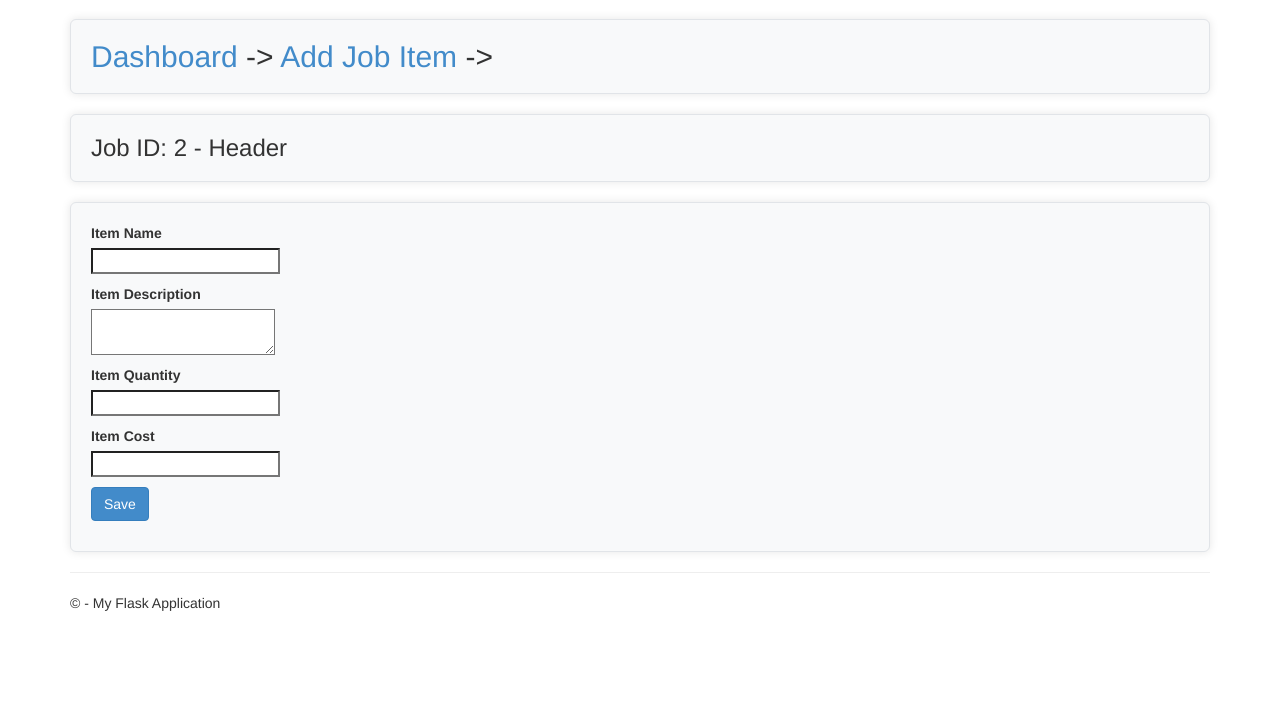
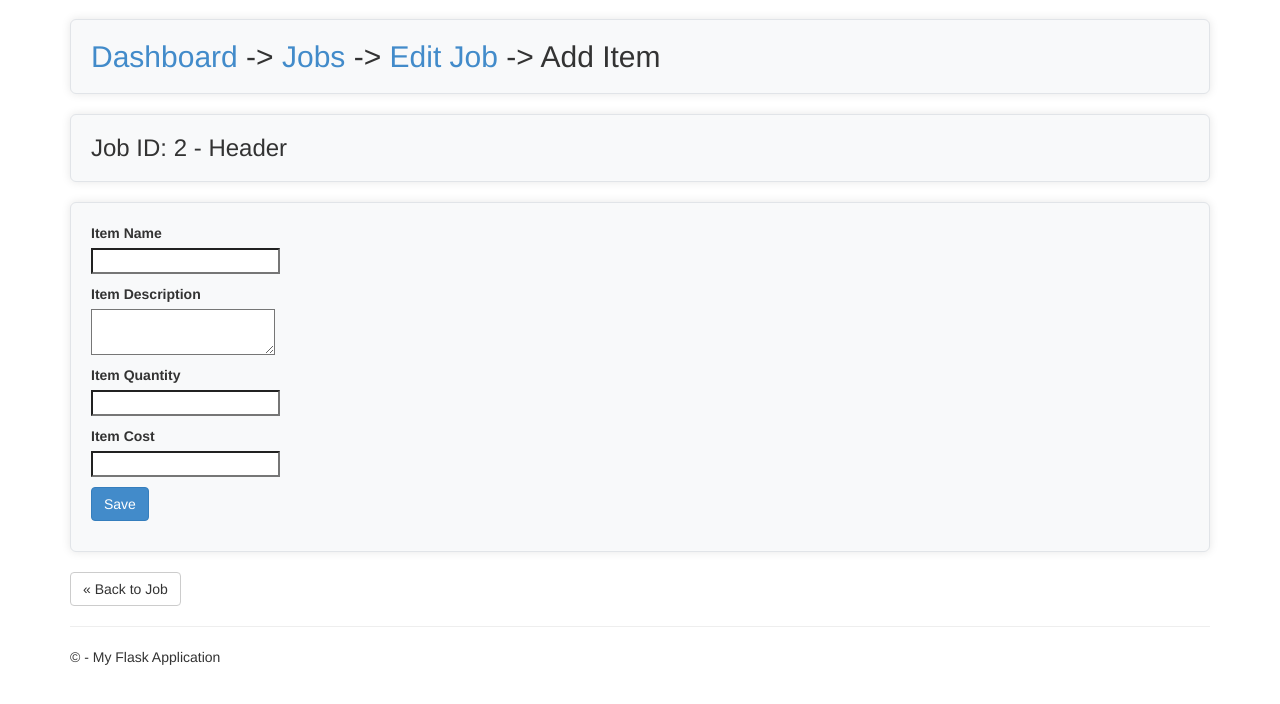
Before and after one commit to KeironTJ/CBPlumbing, a Flask app: page /add_job_item/2 in a window 1280 px wide. Shown: the part 51-755 px from the top of the page. Run offline with Flask 3, Linux system fonts and the light colour scheme; the visitor is signed in with stand-in values (Sample User, id 1); parts of the project's set-up code (start-up, migrations or seed data) failed here and were passed over; some libraries are stand-ins or nearby versions.

Commit message:
General layout improvements

```diff
--- a/CBPlumbing/CBPlumbing/templates/add_job_item.html
+++ b/CBPlumbing/CBPlumbing/templates/add_job_item.html
@@ -1,7 +1,7 @@
 {% extends "layout.html" %}
 {% block content %}
 
-<h2 class="title-card"><a href="{{ url_for('dash') }}">Dashboard</a> ->  <a href="{{ url_for('view_all_jobs') }}"> {{ title }} </a> -> {{ subtitle }} </h2>
+<h2 class="title-card"><a href="{{ url_for('dash') }}">Dashboard</a> ->  <a href="{{ url_for('view_all_jobs') }}">Jobs</a> -> <a href="{{ url_for('edit_job', job_id=job_id) }}"> Edit Job </a> -> {{ subtitle }} </h2>
 
 <h3 class="title-card"> Job ID: {{ job_id }} - Header</h3>
 
@@ -25,11 +25,15 @@
             {{ form.item_cost() }}
         </p>
         <p>
+
             {{ form.submit(class="btn btn-primary") }}
         </p>
     </form>
 
+
 </div>
+
+<button type="button" class="btn btn-default" onclick="window.history.back()">&laquo; Back to Job</button>
 
 
 {% endblock %}
--- a/CBPlumbing/CBPlumbing/templates/edit_job_item.html
+++ b/CBPlumbing/CBPlumbing/templates/edit_job_item.html
@@ -30,11 +30,14 @@
         </table>
 
         <p>
+
             {{ form.submit(class_="btn btn-primary") }}
             <button type="button" class="btn btn-danger" onclick="submitDeleteForm()">Delete</button>
         </p>
     </form>
 </div>
+
+<button type="button" class="btn btn-default" onclick="window.history.back()">&laquo; Back to Job</button>
 
 <script>
     function submitDeleteForm() {
--- a/CBPlumbing/CBPlumbing/views.py
+++ b/CBPlumbing/CBPlumbing/views.py
@@ -162,7 +162,7 @@ def view_customer(customer_id):
 @login_required
 def add_job():
     form = JobForm()
-    form.customer_id.choices = [(c.id, str(c.id) + ' - ' + c.first_name + ' ' + c.last_name) for c in Customer.query.all()]
+    form.customer_id.choices = [(c.id, str(c.id) + ' - ' + c.first_name + ' ' + c.last_name) for c in Customer.query.filter(Customer.customer_active == True).all()]
     form.job_status.choices = [(status, status) for status in QueryConfig.JOB_STATUS_LIST]
     form.invoice_status.choices = [(status, status) for status in QueryConfig.INVOICE_STATUS_LIST]
     form.job_type.choices = [(type, type) for type in QueryConfig.JOB_TYPE_LIST]
@@ -192,7 +192,7 @@ def edit_job(job_id):
         flash('Job not found!', 'error')
         return redirect(url_for('view_all_jobs'))
     form = JobForm(obj=job)
-    form.customer_id.choices = [(c.id, str(c.id) + ' - ' + c.first_name + ' ' + c.last_name) for c in Customer.query.all()]
+    form.customer_id.choices = [(c.id, str(c.id) + ' - ' + c.first_name + ' ' + c.last_name) for c in Customer.query.filter(Customer.customer_active == True).all()]
     form.job_status.choices = [(status, status) for status in QueryConfig.JOB_STATUS_LIST]
     form.invoice_status.choices = [(status, status) for status in QueryConfig.INVOICE_STATUS_LIST]
     form.job_type.choices = [(type, type) for type in QueryConfig.JOB_TYPE_LIST]
@@ -220,7 +220,7 @@ def add_job_item(job_id):
         db.session.commit()
         flash('Job Item added successfully!')
         return redirect(url_for('edit_job', job_id=job_id))
-    return render_template('add_job_item.html', form=form, title = 'Add Job Item', job_id=job_id)
+    return render_template('add_job_item.html', form=form, title = 'Edit Job', job_id=job_id, subtitle="Add Item")
 
 @app.route('/edit_job_item/<int:item_id>', methods=['GET', 'POST'])
 @login_required
```
Also changed, not shown: CBPlumbing/app.db.
